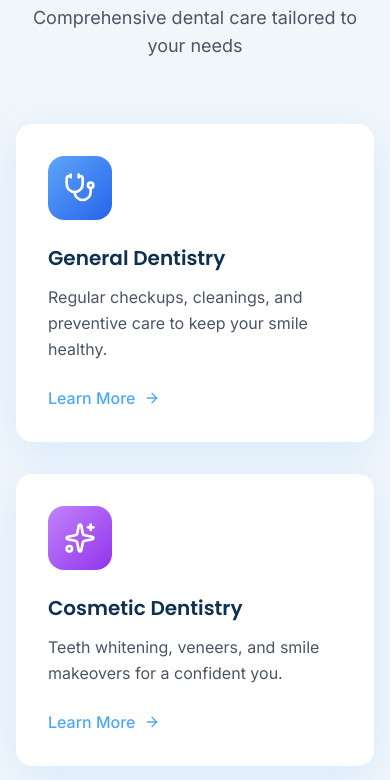
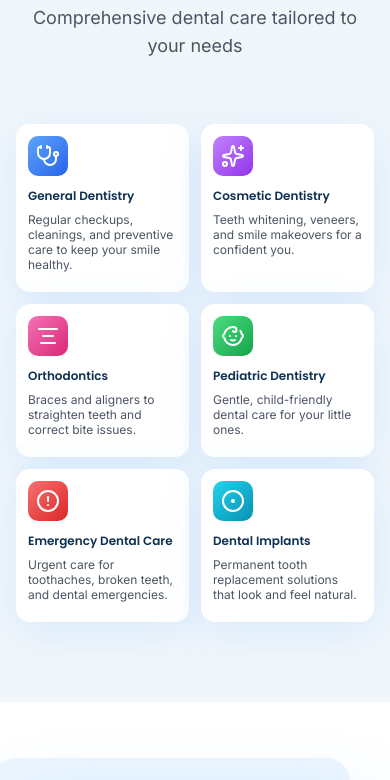
Before and after one commit to Faheemullah361/Dental-clinic-, a React (Vite) app in the folder nameem website code/app/: page / in a window 390 px wide. Shown: the part 1180-1960 px from the top of the page. Built offline with nearby package versions, Linux system fonts and the light colour scheme.

Commit message:
Mobile optimization: Show 2-3 cards per row on mobile, reduce padding and font sizes

```diff
--- a/nameem website code/app/src/App.tsx
+++ b/nameem website code/app/src/App.tsx
@@ -353,35 +353,35 @@ function ServicesSection() {
         </div>
 
         {/* Services Grid */}
-        <div className="grid md:grid-cols-2 lg:grid-cols-3 gap-8">
+        <div className="grid grid-cols-2 md:grid-cols-3 lg:grid-cols-3 gap-3 md:gap-6 lg:gap-8">
           {services.map((service, index) => (
             <div
               key={service.title}
-              className={`group bg-white rounded-2xl p-8 shadow-dental hover:shadow-dental-lg transition-all duration-500 hover:-translate-y-2 cursor-pointer ${
+              className={`group bg-white rounded-xl md:rounded-2xl p-3 md:p-6 lg:p-8 shadow-dental hover:shadow-dental-lg transition-all duration-500 hover:-translate-y-2 cursor-pointer ${
                 isVisible ? 'opacity-100 translate-y-0' : 'opacity-0 translate-y-10'
               }`}
               style={{ transitionDelay: `${index * 100}ms` }}
             >
               {/* Icon */}
-              <div className={`w-16 h-16 rounded-2xl bg-gradient-to-br ${service.color} flex items-center justify-center text-white mb-6 group-hover:scale-110 transition-transform duration-300`}>
-                {service.icon}
+              <div className={`w-10 md:w-14 lg:w-16 h-10 md:h-14 lg:h-16 rounded-lg md:rounded-2xl bg-gradient-to-br ${service.color} flex items-center justify-center text-white mb-3 md:mb-4 lg:mb-6 group-hover:scale-110 transition-transform duration-300`}>
+                <div className="scale-75 md:scale-100">{service.icon}</div>
               </div>
 
               {/* Content */}
-              <h3 className="font-display text-xl font-semibold text-dental-dark mb-3">
+              <h3 className="font-display text-xs md:text-lg lg:text-xl font-semibold text-dental-dark mb-2 md:mb-3">
                 {service.title}
               </h3>
-              <p className="text-gray-600 mb-6 leading-relaxed">
+              <p className="text-xs md:text-sm text-gray-600 mb-2 md:mb-4 lg:mb-6 leading-tight md:leading-relaxed">
                 {service.description}
               </p>
 
               {/* Link */}
               <a
                 href="#contact"
-                className="inline-flex items-center text-dental-blue font-medium group/link"
+                className="hidden sm:inline-flex items-center text-dental-blue font-medium text-xs md:text-sm group/link"
               >
                 Learn More
-                <ArrowRight className="ml-2 w-4 h-4 group-hover/link:translate-x-1 transition-transform" />
+                <ArrowRight className="ml-2 w-3 h-3 md:w-4 md:h-4 group-hover/link:translate-x-1 transition-transform" />
               </a>
             </div>
           ))}
@@ -692,30 +692,30 @@ function WhyChooseUsSection() {
         </div>
 
         {/* Features Grid */}
-        <div className="grid md:grid-cols-2 lg:grid-cols-3 gap-8">
+        <div className="grid grid-cols-2 md:grid-cols-2 lg:grid-cols-3 gap-3 md:gap-6 lg:gap-8">
           {features.map((feature, index) => (
             <div
               key={feature.number}
-              className={`group relative bg-white rounded-2xl p-8 shadow-dental hover:shadow-dental-lg transition-all duration-500 hover:-translate-y-2 ${
+              className={`group relative bg-white rounded-lg md:rounded-2xl p-3 md:p-6 lg:p-8 shadow-dental hover:shadow-dental-lg transition-all duration-500 hover:-translate-y-2 ${
                 isVisible ? 'opacity-100 translate-y-0' : 'opacity-0 translate-y-10'
               }`}
               style={{ transitionDelay: `${index * 100}ms` }}
             >
               {/* Number Badge */}
-              <div className="absolute -top-4 -right-4 w-12 h-12 bg-dental-blue rounded-full flex items-center justify-center text-white font-bold shadow-dental animate-pulse-glow">
+              <div className="absolute -top-2 -right-2 md:-top-4 md:-right-4 w-8 md:w-10 lg:w-12 h-8 md:h-10 lg:h-12 bg-dental-blue rounded-full flex items-center justify-center text-white font-bold text-xs md:text-sm lg:text-lg shadow-dental animate-pulse-glow">
                 {feature.number}
               </div>
 
               {/* Icon */}
-              <div className="w-16 h-16 bg-dental-blue/10 rounded-2xl flex items-center justify-center text-dental-blue mb-6 group-hover:bg-dental-blue group-hover:text-white transition-all duration-300">
-                {feature.icon}
+              <div className="w-8 md:w-12 lg:w-16 h-8 md:h-12 lg:h-16 bg-dental-blue/10 rounded-lg md:rounded-2xl flex items-center justify-center text-dental-blue mb-2 md:mb-4 lg:mb-6 group-hover:bg-dental-blue group-hover:text-white transition-all duration-300">
+                <div className="scale-75 md:scale-100">{feature.icon}</div>
               </div>
 
               {/* Content */}
-              <h3 className="font-display text-xl font-semibold text-dental-dark mb-3">
+              <h3 className="font-display text-xs md:text-lg lg:text-xl font-semibold text-dental-dark mb-1 md:mb-3">
                 {feature.title}
               </h3>
-              <p className="text-gray-600 leading-relaxed">
+              <p className="text-xs md:text-sm text-gray-600 leading-tight md:leading-relaxed">
                 {feature.description}
               </p>
             </div>
```
